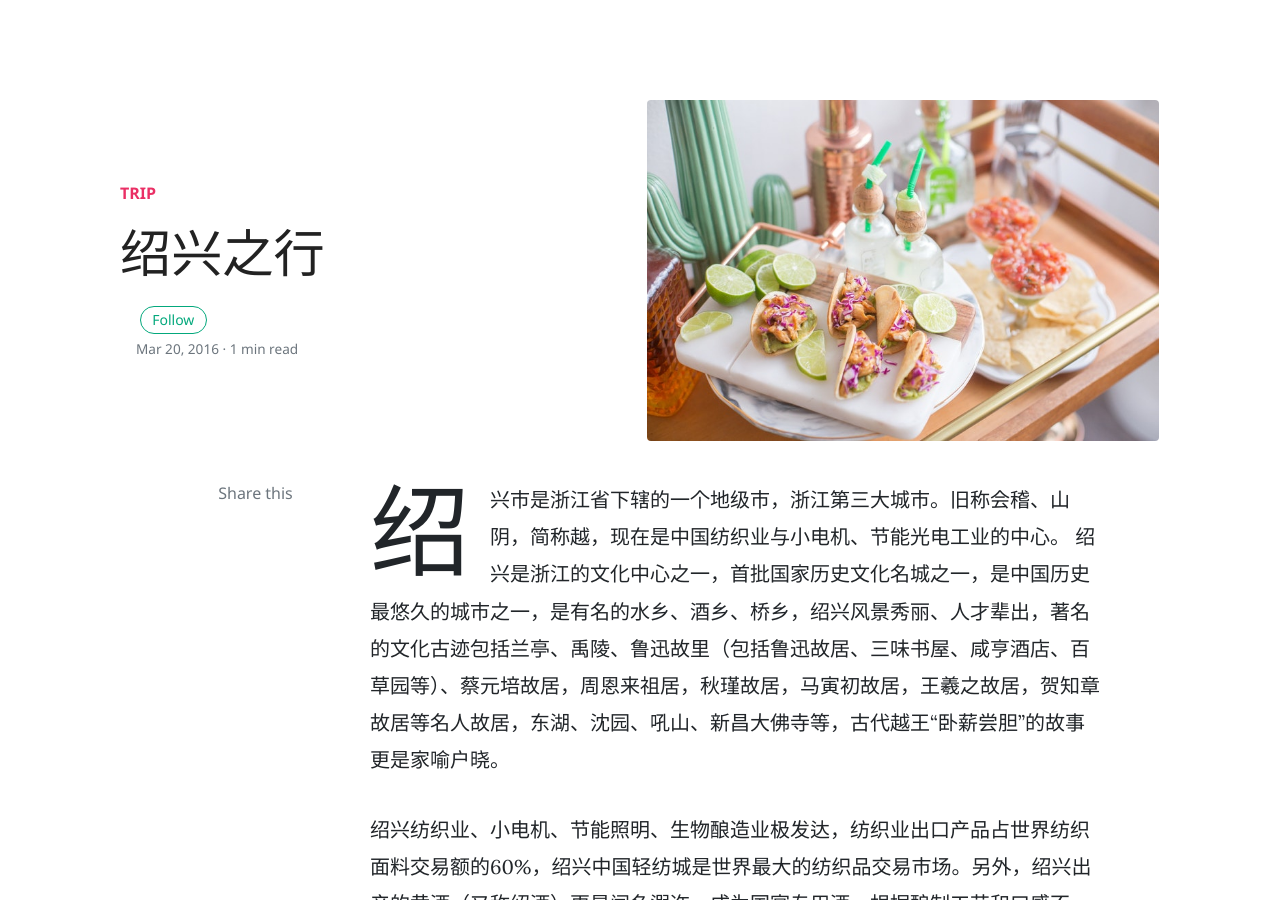
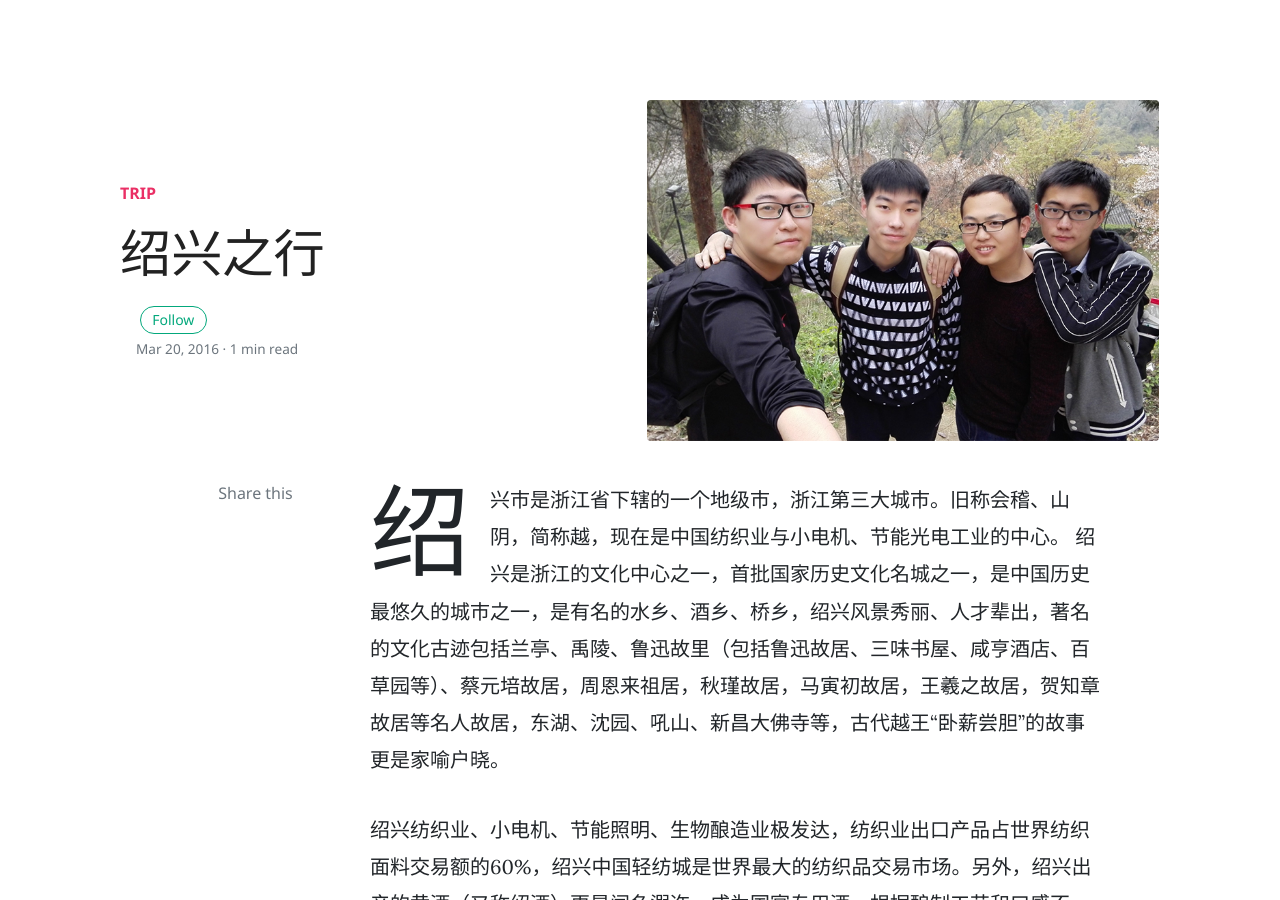
Before and after one commit to geyuxi/geyuxi.github.io, a Jekyll site: the page built from _posts/2016-03-20-绍兴之行.md, in a window 1280 px wide and 900 px high. Built offline with Jekyll 4.4.1, drawn with Linux system fonts in a browser that asks for light colours; nearby versions of some CDN libraries; comment, search, counter and statistics services are not loaded.

Commit message:
修改文件

```diff
--- a/_posts/2016-03-20-绍兴之行.md
+++ b/_posts/2016-03-20-绍兴之行.md
@@ -3,7 +3,7 @@ layout: post
 title:  "绍兴之行"
 author: 草曷
 categories: [ trip ]
-image: assets/images/11.jpg
+image: assets/images/shaoxing.png
 ---
 
 绍兴市是浙江省下辖的一个地级市，浙江第三大城市。旧称会稽、山阴，简称越，现在是中国纺织业与小电机、节能光电工业的中心。
```
Also changed, not shown: assets/images/shaoxing.png (added), 1 other file.
